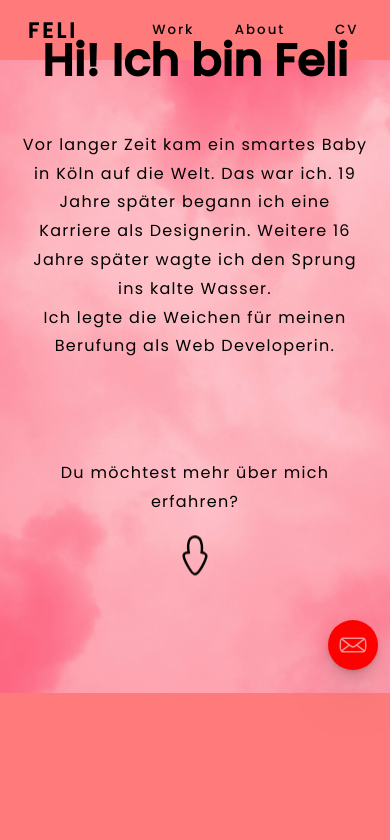
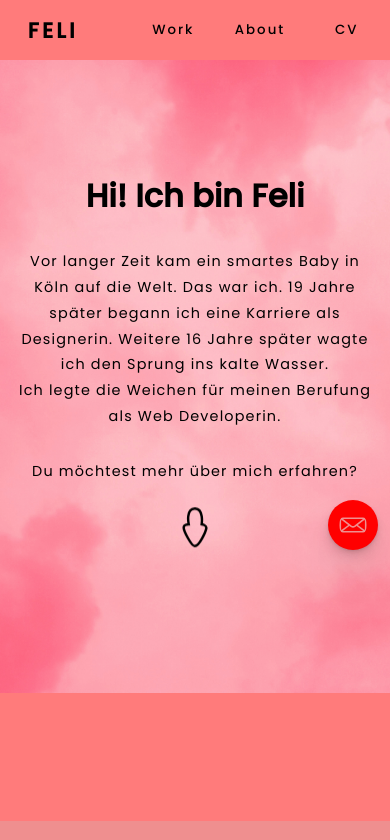
Before and after one commit to FeliKroder/FeliKroder.github.io, a Next.js app: page / in a window 390 px wide. Shown: the top 840 px of the page. Built offline with nearby package versions, Linux system fonts and the light colour scheme.

Commit message:
Fix Responsiveness Problems and Fix NavigationBar

```diff
--- a/components/MainNavigation/index.jsx
+++ b/components/MainNavigation/index.jsx
@@ -1,32 +1,26 @@
 import {
   StyledNavigationBar,
-  StyledNavigationItem,
+  StyledLinkName,
 } from "@/design-system/StyledMainNavigation";
-import { StyledLink } from "@/design-system/StyledLink";
+import { StyledNavigationItem } from "@/design-system/StyledLink";
 
 export default function MainNavigation() {
   return (
     <div>
       <nav aria-label="Mainnavigation">
         <StyledNavigationBar>
-          <StyledNavigationItem>
-            <StyledLink href="/.">
-              <span>Work</span>
-            </StyledLink>
+          <StyledNavigationItem href="/.">
+            <StyledLinkName>Work</StyledLinkName>
           </StyledNavigationItem>
-          <StyledNavigationItem>
-            <StyledLink href="/./about">
-              <span>About</span>
-            </StyledLink>
+          <StyledNavigationItem href="/./about">
+            <StyledLinkName>About</StyledLinkName>
           </StyledNavigationItem>
-          <StyledNavigationItem>
-            <StyledLink
-              href="/./FelicitasKroderResume.pdf"
-              target="_blank"
-              rel="noopener noreferrer"
-            >
-              <span>CV</span>
-            </StyledLink>
+          <StyledNavigationItem
+            href="/./FelicitasKroderResume.pdf"
+            target="_blank"
+            rel="noopener noreferrer"
+          >
+            <StyledLinkName>CV</StyledLinkName>
           </StyledNavigationItem>
         </StyledNavigationBar>
       </nav>
--- a/design-system/StyledContact.js
+++ b/design-system/StyledContact.js
@@ -8,7 +8,6 @@ export const StyledModal = styled.div`
   height: 100vh;
   background-color: rgba(1, 1, 1, 0.32);
   backdrop-filter: blur(10px);
-  // opacity: 0.33;
 `;
 
 export const StyledModalContent = styled.div`
--- a/design-system/StyledContainer.js
+++ b/design-system/StyledContainer.js
@@ -3,16 +3,26 @@ import styled, { css } from "styled-components";
 export const StyledContainer = styled.div`
   display: flex;
   justify-content: center;
-  height: 80vh;
-  min-height: 94vh;
-  // align-items: center;
-  // overflow: hidden;
+  min-height: 100vh;
+  padding-bottom: 8em;
+
+  ${({ $isAboutHeader }) =>
+    $isAboutHeader &&
+    css`
+      height: 22em;
+      width: 100vw;
+      min-height: 30vh;
+    `}
+
+  @media(max-width: 670px) {
+    min-height: 25vh;
+  }
 
   ${({ $isAbout }) =>
     $isAbout &&
     css`
-      height: 10.5em;
-      min-height: 10.5em;
-      // width: 100%;
+      // height: 10.5em;
+      min-height: 60vh;
+      width: 100vw;
     `}
 `;
--- a/design-system/StyledDiv.js
+++ b/design-system/StyledDiv.js
@@ -13,12 +13,12 @@ export const StyledDiv = styled.div`
     css`
       height: 1px;
       background-color: var(--premium-color);
-      margin: 30em 0 0 0;
+      // margin: 30em 0 0 0;
     `};
 
   @media (max-width: 670px) {
     height: 60px;
     padding: 1em 0 0 1.7em;
-    margin: 25em 0 0 0;
+    // margin: 2em 0 0 0;
   }
 `;
--- a/design-system/StyledImage.js
+++ b/design-system/StyledImage.js
@@ -37,7 +37,7 @@ export const StyledContactButton = styled(Image)`
   padding: 0.7em;
   text-decoration: none;
   position: fixed;
-  top: 620px;
+  top: 500px;
   right: 20px;
   object-fit: contain;
   background-color: var(--secondary-color);
--- a/design-system/StyledLink.js
+++ b/design-system/StyledLink.js
@@ -4,7 +4,7 @@ import Link from "next/link";
 export const StyledLink = styled(Link)`
   text-decoration: none;
   color: var(--text-color);
-  // border: green solid 2px;
+  z-index: 5;
 
   ${({ $isFooter }) =>
     $isFooter &&
@@ -22,3 +22,33 @@ export const StyledLink = styled(Link)`
       right: 40px;
     `}
 `;
+
+export const StyledNavigationItem = styled(Link)`
+  text-align: center;
+  width: 12em;
+  padding: 1.6em 0.1em 1.6em 0.1em;
+  cursor: pointer;
+  font-size: 10pt;
+  font-weight: 500;
+  text-transform: none;
+  letter-spacing: 0.15em;
+  background-color: var(--primary-color);
+  transition: background-color 0.4s ease;
+  text-decoration: none;
+  color: var(--text-color);
+
+  &:hover {
+    background-color: var(--accent-color);
+  }
+
+  &:active {
+    background-color: var(--secondary-color);
+  }
+
+  @media (max-width: 670px) {
+    width: 6.5em;
+    padding: 1.6em 0.5em;
+    z-index: 5;
+    // border: solid 2px blue;
+  }
+`;
--- a/design-system/StyledMainNavigation.js
+++ b/design-system/StyledMainNavigation.js
@@ -6,28 +6,8 @@ export const StyledNavigationBar = styled.ul`
   list-style: none;
 `;
 
-export const StyledNavigationItem = styled.li`
-  text-align: center;
-  width: 12em;
-  padding: 1.6em 0.1em 1.6em 0.1em;
+export const StyledLinkName = styled.li`
+  text-decoration: none;
+  color: var(--text-color);
   cursor: pointer;
-  font-size: 10pt;
-  font-weight: 500;
-  text-transform: none;
-  letter-spacing: 0.15em;
-  background-color: var(--primary-color);
-  transition: background-color 0.4s ease;
-
-  &:hover {
-    background-color: var(--accent-color);
-  }
-
-  &:active {
-    background-color: var(--secondary-color);
-  }
-
-  @media (max-width: 428px) {
-    width: 6.5em;
-    padding: 1.6em 0.1em 1.6em 0.1em;
-  }
 `;
--- a/design-system/StyledText.js
+++ b/design-system/StyledText.js
@@ -18,7 +18,7 @@ export const StyledOverlayTextBox = styled.div`
     `};
 
   @media (max-width: 670px) {
-    height: 370px;
+    // height: 370px;
     top: 180px;
     padding: 2em 0 0 0;
   }
@@ -74,6 +74,8 @@ export const StyledOverlayTitle = styled.h2`
   @media (max-width: 670px) {
     top: 40px;
     left: -40px;
+    padding: 10em 1.3em 0 1.3em;
+    font-size: 2em;
 
     ${({ $isAbout }) =>
       $isAbout &&
@@ -145,6 +147,15 @@ export const StyledOverlayText = styled.p`
     `};
 
     @media (max-width: 670px) {
+      padding: 2em 1.3em 0 1.3em;
+      font-size:0.9em;
+
+      ${({ $isAbout }) =>
+        $isAbout &&
+        css`
+          padding: 0 1.3em 2em 1.3em;
+        `};
+
       ${({ $isSprechblase }) =>
         $isSprechblase &&
         css`
```
Also changed, not shown: design-system/StyledWerkzeugkasten.js (+5 -6 lines), pages/about.jsx (+19 -19 lines).
